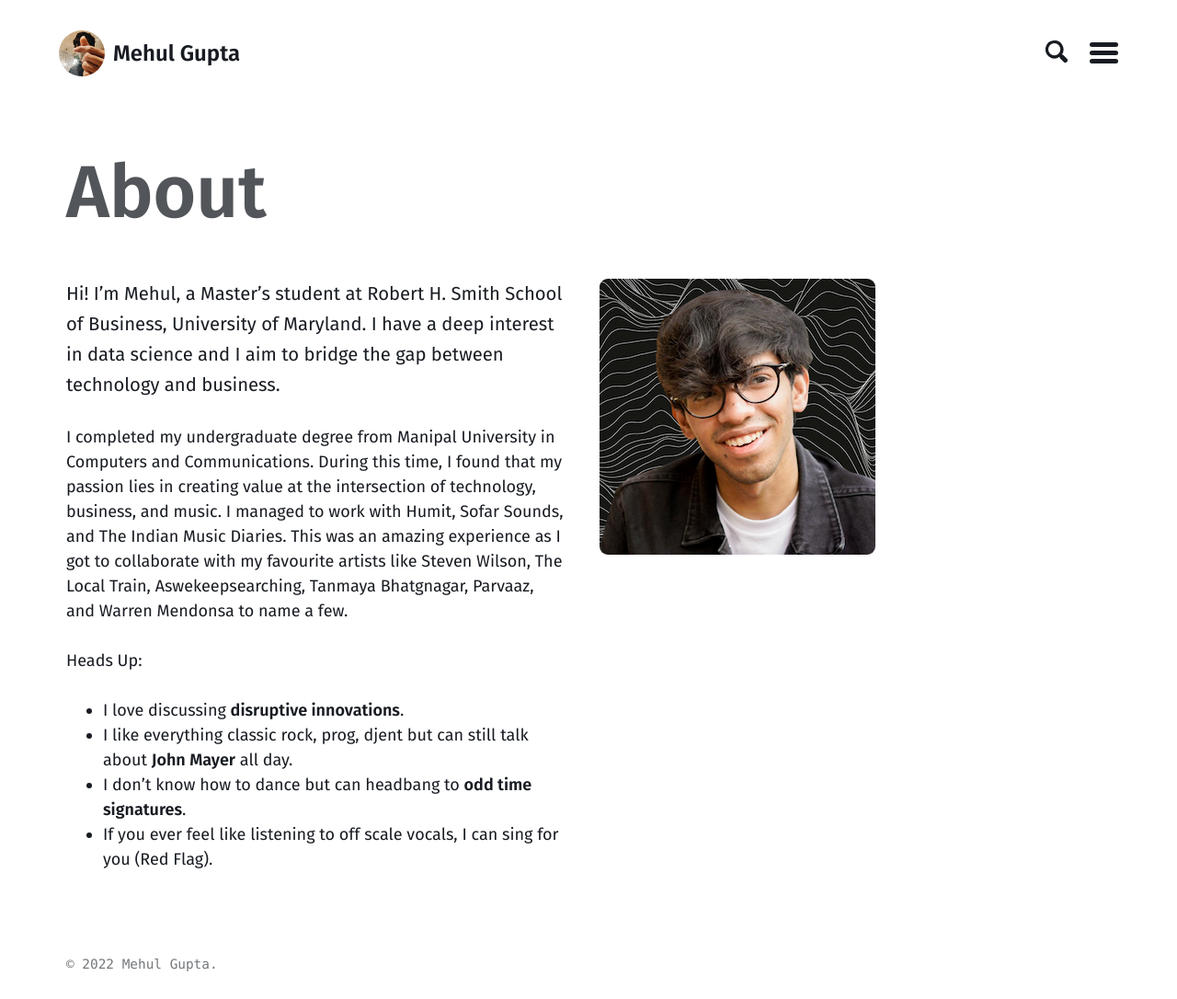
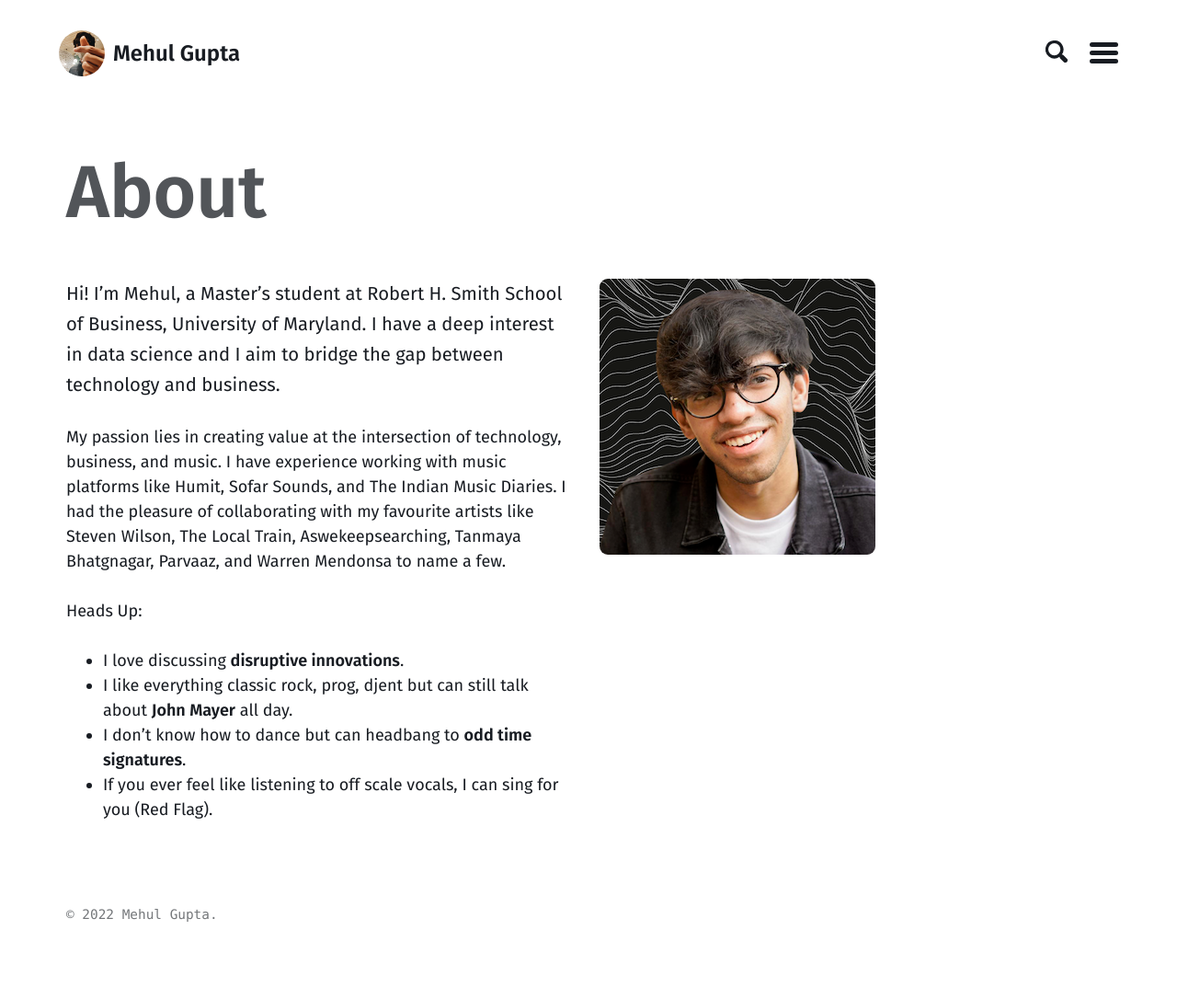
Before and after one commit to mehulg25/mehulg25.github.io, a Jekyll site: the page built from about.md, in a window 1280 px wide. Shown: the whole page at 92% size. Built offline with Jekyll 4.4.1, drawn with Linux system fonts in a browser that asks for light colours; after the commit the page ends 1032 px from its top, so only the background shows below that.

Commit message:
Update about
Minor Changes

```diff
--- a/about.md
+++ b/about.md
@@ -6,7 +6,7 @@ permaline: /about
 
 Hi! I'm Mehul, a Master's student at Robert H. Smith School of Business, University of Maryland. I have a deep interest in data science and I aim to bridge the gap between technology and business.
 
-I completed my undergraduate degree from Manipal University in Computers and Communications. During this time, I found that my passion lies in creating value at the intersection of technology, business, and music. I managed to work with Humit, Sofar Sounds, and The Indian Music Diaries. This was an amazing experience as I got to collaborate with my favourite artists like Steven Wilson, The Local Train, Aswekeepsearching, Tanmaya Bhatgnagar, Parvaaz, and Warren Mendonsa to name a few.
+My passion lies in creating value at the intersection of technology, business, and music. I have experience working with music platforms like Humit, Sofar Sounds, and The Indian Music Diaries. I had the pleasure of collaborating with my favourite artists like Steven Wilson, The Local Train, Aswekeepsearching, Tanmaya Bhatgnagar, Parvaaz, and Warren Mendonsa to name a few.
 
 Heads Up:
 - I love discussing __disruptive innovations__.
```
